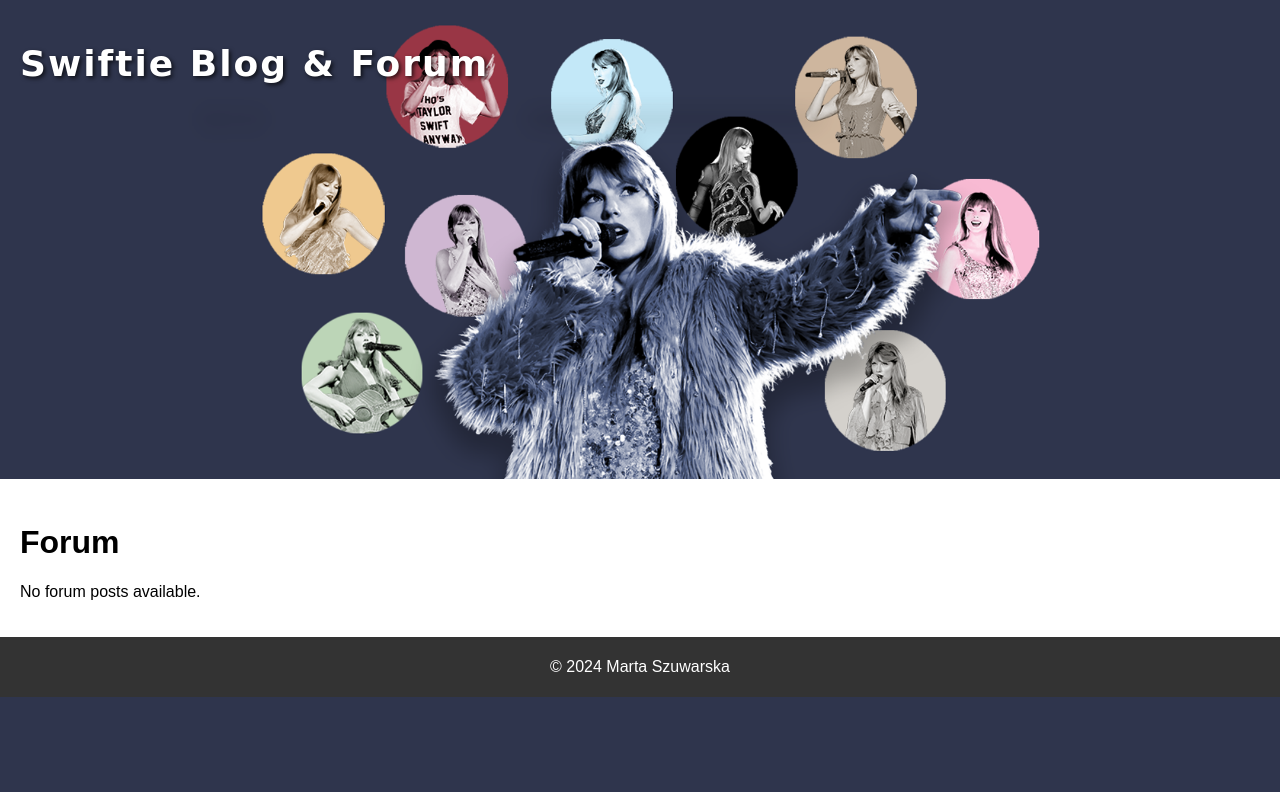
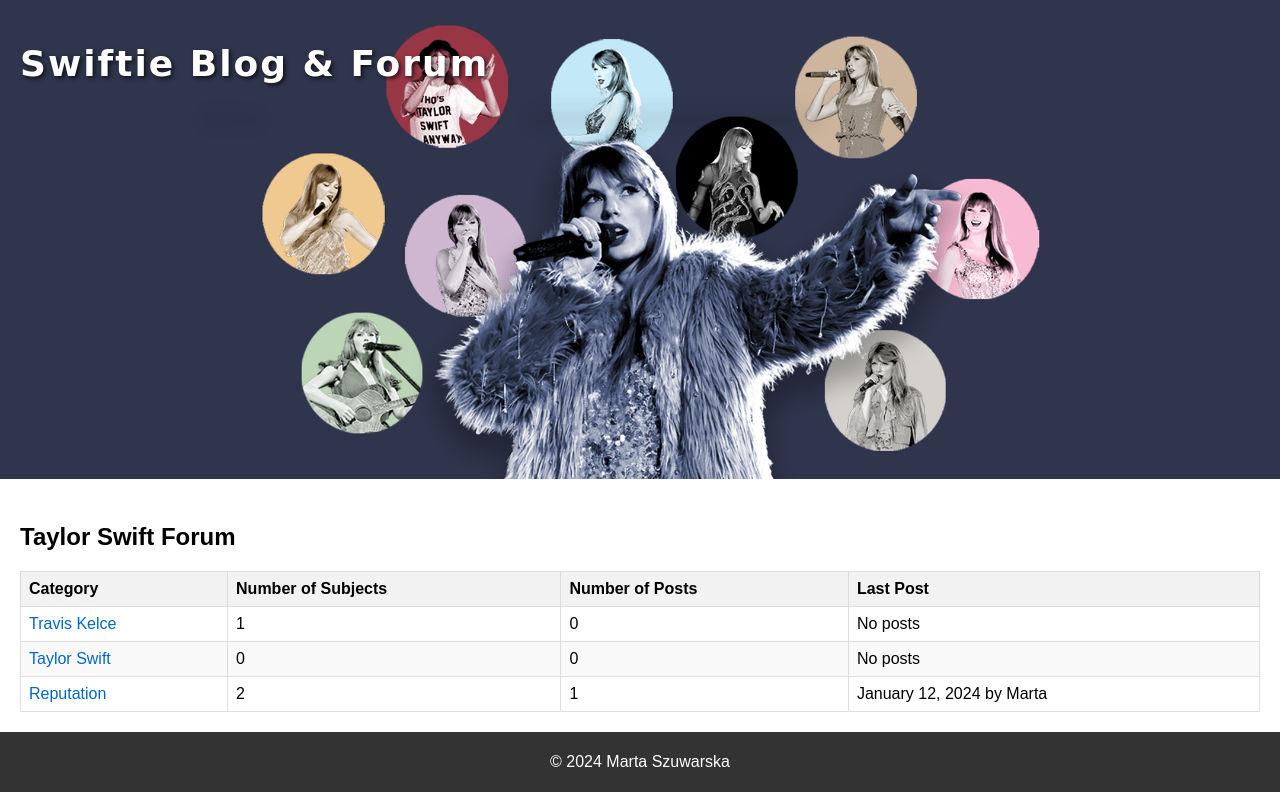
Before and after one commit to szuvarska/swiftieblog, a Django app: page /forum/ in a window 1280 px wide. Shown: the part 119-911 px from the top of the page. Before the commit the page ends 816 px from the top, so only its background shows below. Run offline with Django 4.2, Linux system fonts and the light colour scheme; data comes from the database, SQL or seed files in the repository; data that the repository does not hold is empty.

Commit message:
Add simple forum design

```diff
--- a/blog/admin.py
+++ b/blog/admin.py
@@ -1,5 +1,8 @@
 from django.contrib import admin
 
-from .models import Article
+from .models import Article, ForumPost, Category, Subject
 
 admin.site.register(Article)
+admin.site.register(Category)
+admin.site.register(Subject)
+admin.site.register(ForumPost)
--- a/blog/models.py
+++ b/blog/models.py
@@ -20,14 +20,24 @@ class Comment(models.Model):
     pub_date = models.DateTimeField()
 
 
+class Category(models.Model):
+    name = models.CharField(max_length=100)
+
+
+class Subject(models.Model):
+    title = models.CharField(max_length=200)
+    category = models.ForeignKey(Category, on_delete=models.CASCADE, default=None, related_name='subjects')
+    author = models.ForeignKey(User, on_delete=models.CASCADE)
+
+
 class ForumPost(models.Model):
-    title = models.CharField(max_length=255)
     content = models.TextField()
     pub_date = models.DateTimeField(auto_now_add=True)
     author = models.ForeignKey(User, on_delete=models.CASCADE)
+    subject = models.ForeignKey(Subject, on_delete=models.CASCADE, default=None)
 
     def __str__(self):
-        return self.title
+        return self.content
 
 
 class UserAccount(models.Model):
--- a/blog/urls.py
+++ b/blog/urls.py
@@ -7,9 +7,12 @@ urlpatterns = [
     path('', views.main_page, name='main_page'),
     path('articles', views.articles, name='articles'),
     path('articles/<int:article_id>', views.article, name='article'),
-    path('forum/', views.forum, name='forum'),
     path('user_account/', views.user_account, name='user_account'),
     path('accounts/signup/', SignupView.as_view(template_name='registration/signup.html'), name='account_signup'),
     path('accounts/login/', LoginView.as_view(template_name='registration/login.html'), name='account_login'),
     path('accounts/logout/', custom_logout, name='account_logout'),
+    path('forum/', views.forum, name='forum'),
+    path('forum/category/<int:category_id>/', views.category_detail, name='category_detail'),
+    path('forum/subject/<int:subject_id>/', views.subject_detail, name='subject_detail'),
+    path('forum/post/<int:post_id>/', views.post_detail, name='post_detail'),
 ]
--- a/blog/views.py
+++ b/blog/views.py
@@ -1,5 +1,6 @@
 from django.contrib.auth.decorators import login_required
-from django.shortcuts import render, redirect
+from django.db.models import Count, Max
+from django.shortcuts import render, redirect, get_object_or_404
 from django.contrib.auth.forms import UserCreationForm
 from django.contrib.auth import login
 from django.contrib import messages
@@ -7,7 +8,7 @@ from django.utils import timezone
 from django.contrib.auth import logout
 
 from .forms import CommentForm
-from .models import Article, ForumPost, Comment
+from .models import Article, ForumPost, Comment, Subject, Category
 from allauth.account.views import SignupView, LoginView
 
 
@@ -17,13 +18,6 @@ def main_page(request):
 
     context = {'latest_articles': latest_articles}
     return render(request, 'main_page.html', context)
-
-
-def forum(request):
-    latest_forum_posts = ForumPost.objects.order_by('-pub_date')[:5]  # Change 5 to the desired number of forum posts
-
-    context = {'latest_forum_posts': latest_forum_posts}
-    return render(request, 'forum.html', context)
 
 
 @login_required  # Ensures the user is logged in to access this view
@@ -72,3 +66,34 @@ def custom_login(request, **kwargs):
 def custom_logout(request):
     logout(request)
     return redirect('/')
+
+
+def forum(request):
+    categories = Category.objects.annotate(
+        subjects_count=Count('subjects'),
+        posts_count=Count('subjects__forumpost'),
+        last_post_date = Max('subjects__forumpost__pub_date'),
+        last_post_author = Max('subjects__forumpost__author__username')
+    )
+
+    context = {'categories': categories}
+    return render(request, 'forum.html', context)
+
+
+def category_detail(request, category_id):
+    category = get_object_or_404(Category, id=category_id)
+    subjects = category.subjects.all()
+
+    context = {'category': category, 'subjects': subjects}
+    return render(request, 'category_detail.html', context)
+
+
+def subject_detail(request, subject_id):
+    subject = Subject.objects.get(pk=subject_id)
+    posts = ForumPost.objects.filter(subject=subject)
+    return render(request, 'subject_detail.html', {'subject': subject, 'posts': posts})
+
+
+def post_detail(request, post_id):
+    post = get_object_or_404(ForumPost, id=post_id)
+    return render(request, 'post_detail.html', {'post': post})
--- a/static/blog/style.css
+++ b/static/blog/style.css
@@ -173,3 +173,32 @@ header {
 .article a:hover {
     color: #333; /* Change link color on hover */
 }
+
+table {
+    width: 100%;
+    border-collapse: collapse;
+    margin-top: 20px;
+  }
+
+  th, td {
+    border: 1px solid #dddddd;
+    text-align: left;
+    padding: 8px;
+  }
+
+  th {
+    background-color: #f2f2f2;
+  }
+
+  tr:nth-child(even) {
+    background-color: #f9f9f9;
+  }
+
+  td a {
+    text-decoration: none;
+    color: #0066cc;
+  }
+
+  td a:hover {
+    text-decoration: underline;
+  }
--- a/templates/forum.html
+++ b/templates/forum.html
@@ -1,19 +1,33 @@
-{% extends "base.html" %}
+{% extends 'base.html' %}
 {% block content %}
-    <h1>Forum</h1>
+  <div class="forum">
+    <h2>Taylor Swift Forum</h2>
 
-    {% if latest_forum_posts %}
-        <ul>
-            {% for post in latest_forum_posts %}
-                <li>
-                    <h3>{{ post.title }}</h3>
-                    <p>{{ post.content }}</p>
-                    <p>Published on: {{ post.pub_date }}</p>
-                    <p>Author: {{ post.author.username }}</p>
-                </li>
-            {% endfor %}
-        </ul>
-    {% else %}
-        <p>No forum posts available.</p>
-    {% endif %}
-{% endblock %}}
+    <table class="forum-table">
+      <thead>
+        <tr>
+          <th>Category</th>
+          <th>Number of Subjects</th>
+          <th>Number of Posts</th>
+          <th>Last Post</th>
+        </tr>
+      </thead>
+      <tbody>
+        {% for category in categories %}
+            <tr>
+                <td><a href="{% url 'category_detail' category.id %}">{{ category.name }}</a></td>
+                <td>{{ category.subjects_count }}</td>
+                <td>{{ category.posts_count }}</td>
+                <td>
+                  {% if category.last_post_date %}
+                    {{ category.last_post_date|date:"F j, Y" }} by {{ category.last_post_author }}
+                  {% else %}
+                    No posts
+                  {% endif %}
+                </td>
+            </tr>
+        {% endfor %}
+      </tbody>
+    </table>
+  </div>
+{% endblock %}
```
Also changed, not shown: templates/category_detail.html (added, +34 -0 lines), templates/post_detail.html (added, +8 -0 lines), templates/subject_detail.html (added, +22 -0 lines), __init__.py (added), article_images/taylor-swift-kansas-city-chiefs-denver-broncos-101323-1111-SQ-db912a2dab_ELshODL.webp (added), article_images/taylor-swift-little-lies-dress-new-york-011024_1122-e334ee7d4a064bd78526_yrcotMk.webp (added), blog/forms.py (line endings or trailing spaces), blog/migrations/0001_initial.py, blog/migrations/0002_remove_forumpost_title.py (added), blog/migrations/0003_alter_subject_category.py (added), db.sqlite3.
